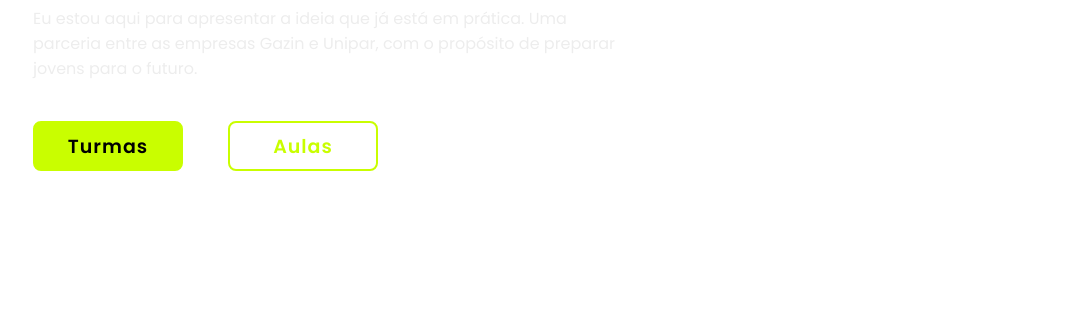
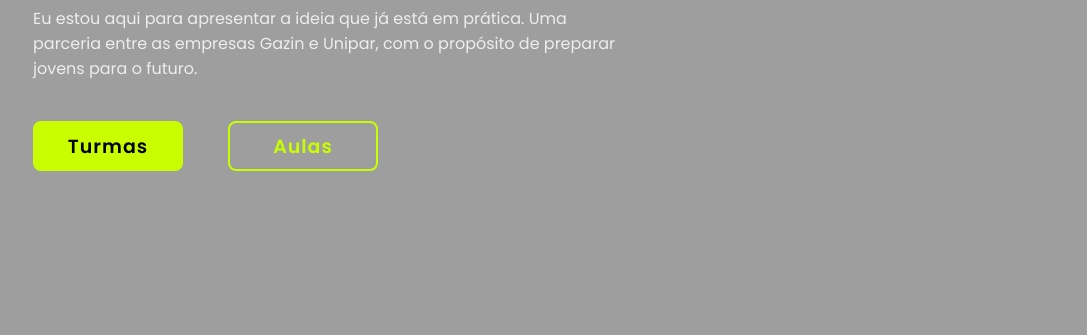
Before and after one commit to LuanHenriqueGarcia/codificando-jovens, a plain HTML site: page index.html in a window 1280 px wide. Shown: the part 379-714 px from the top of the page, without its empty margins (95-1182 px from the left). Drawn offline with nearby package versions, Linux system fonts and the light colour scheme; the site is published under a folder, as on GitHub Pages, so addresses that start at the root find nothing.

Commit message:
add backgroud

```diff
--- a/css/style.css
+++ b/css/style.css
@@ -85,7 +85,7 @@ body {
 
 .home {
   height: 100vh;
-  background: url('/fundo.png') no-repeat;
+  background: url('../img/fundo.png') no-repeat;
   background-size: cover;
   background-position: center;
   display: flex;
```
Also changed, not shown: 1 other file.
